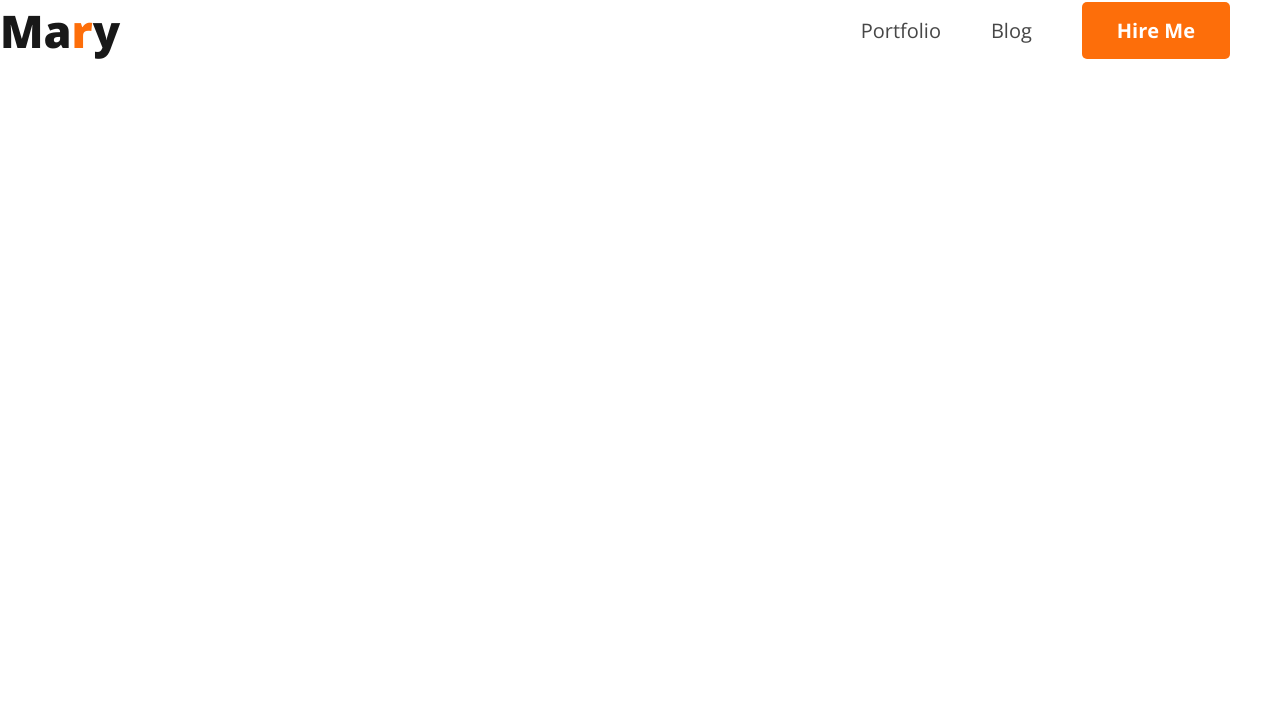
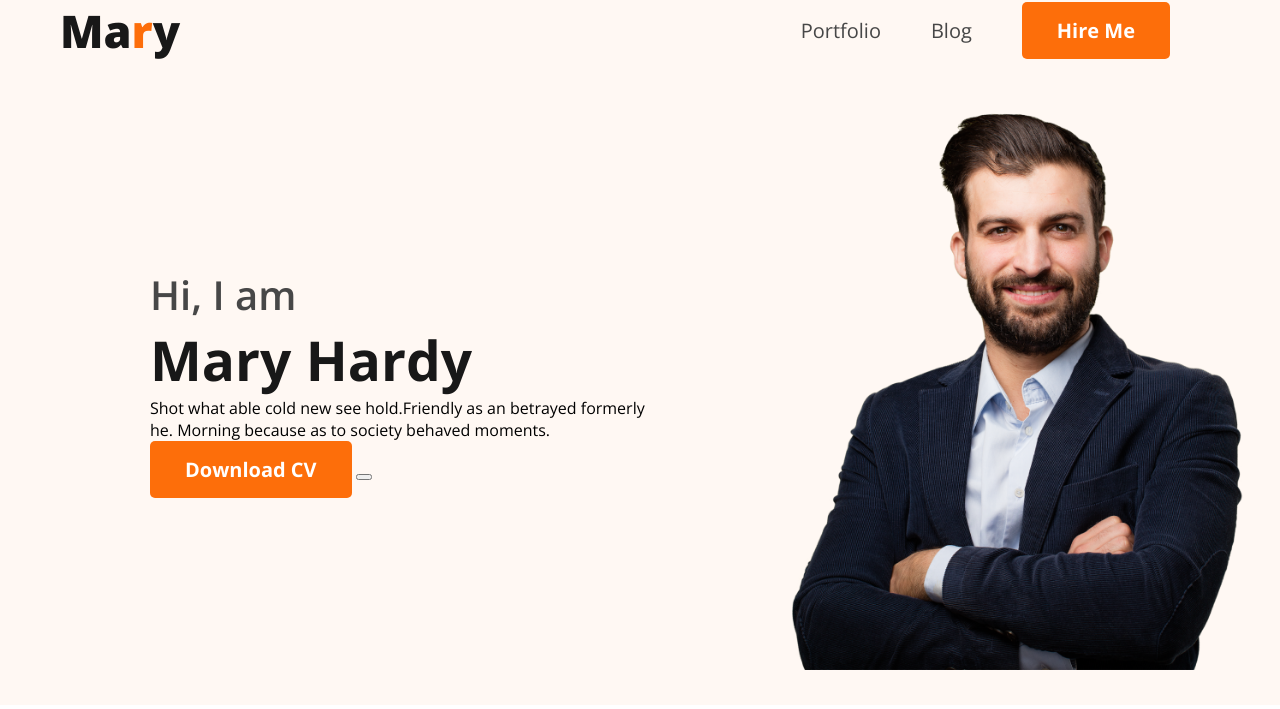
Before and after one commit to KMTonmoy/web-developer-portfolio, a plain HTML site: page index.html in a window 1280 px wide. Drawn offline with nearby package versions, Linux system fonts and the light colour scheme.

Commit message:
banner content added

```diff
--- a/index.html
+++ b/index.html
@@ -9,7 +9,7 @@
 </head>
 
 <body>
-    <header>
+    <header class="header">
         <nav>
             <h3 class="logo">Ma<span>r</span>y</h3>
             <ul>
@@ -18,6 +18,23 @@
                 <li><button class="btn-primary">Hire Me</button></li>
             </ul>
         </nav>
+
+        <div class="banner">
+            <div class="banner-content">
+                <h3 class="banner-greeting">Hi, I am</h3>
+                <h1 class="banner-title">Mary Hardy</h1>
+                <p class="">Shot what able cold new see hold.Friendly as an betrayed formerly <br> he. Morning because as to
+                    society behaved moments.</p>
+                <button class="btn-primary">Download CV</button>
+
+                <button></button>
+            </div>
+
+            <div >
+                <img class="profile-pic" src="images/hardy.png" alt="">
+            </div>
+
+        </div>
     </header>
     <main>
 
--- a/styles/portfolio.css
+++ b/styles/portfolio.css
@@ -8,6 +8,7 @@ nav {
   display: flex;
   justify-content: space-between;
   align-items: center;
+  margin: 0 60px;
 }
 
 nav > ul {
@@ -47,3 +48,29 @@ nav a {
   border: none;
   padding: 15px 35px;
 }
+
+/* header Related things */
+.header {
+  background: #fff8f3;
+}
+.banner-greeting {
+  color: #474747;
+  font-size: 40px;
+  font-weight: 600;
+}
+.banner-title {
+  color: #181818;
+  font-size: 55px;
+  font-weight: 700;
+}
+.banner {
+    padding: 30px 30px 30px 150px;
+    display: flex;
+    justify-content: space-between;
+    align-items: center;
+  }
+
+.profile-pic{
+    width: 500px;
+
+}
```
